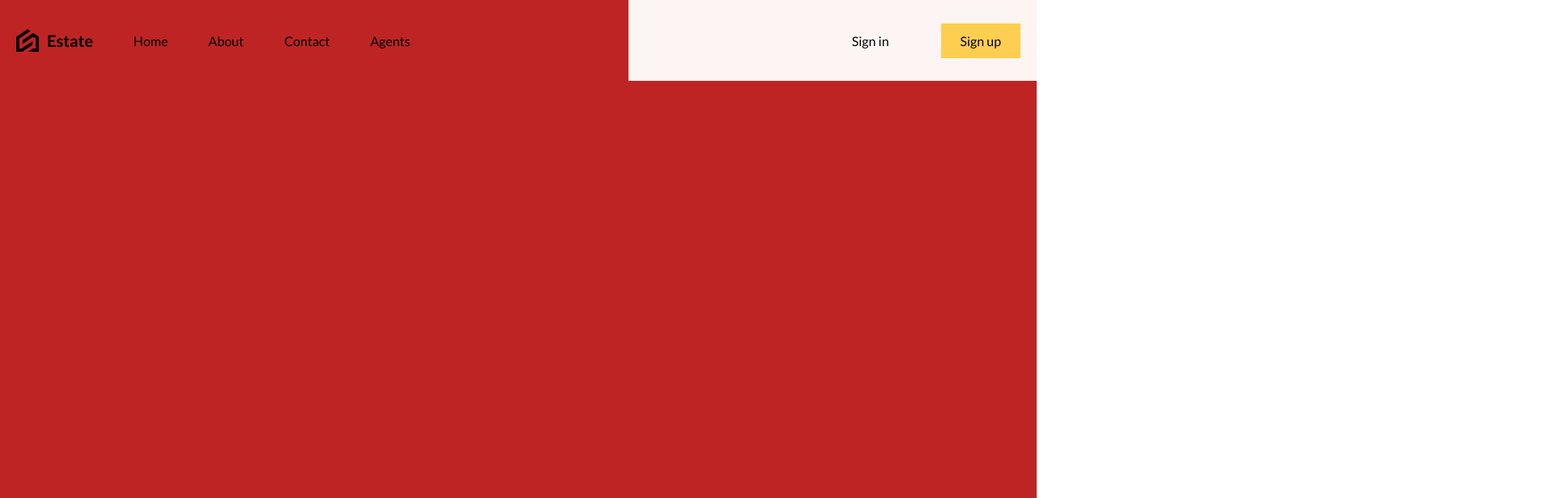
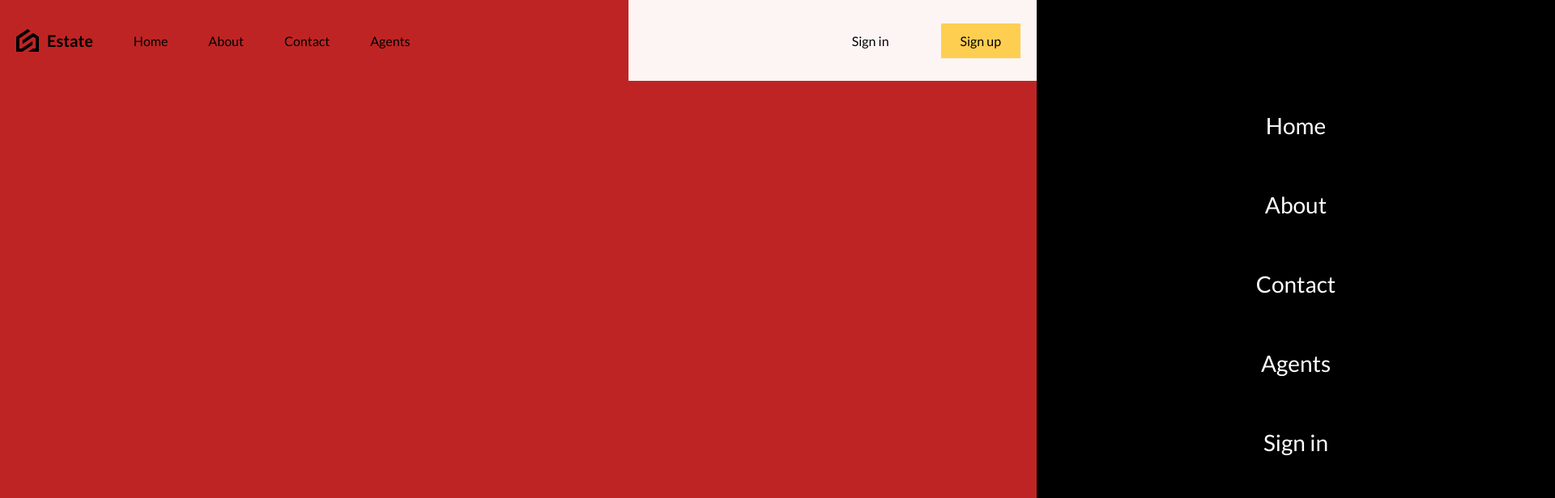
Before and after one commit to Nguyen-Trong-Hung/WEB2024, a React (Vite) app: page / in a window 1280 px wide. Shown: the top 616 px of the page at 81% size, 1920 px wide, since content can reach past the window. Built offline with nearby package versions, Linux system fonts and the light colour scheme.

Commit message:
Update navbar - menu part

```diff
--- a/src/components/navbar/Navbar.jsx
+++ b/src/components/navbar/Navbar.jsx
@@ -1,6 +1,8 @@
+import { useState } from "react";
 import "./Navbar.scss"
 
 function Navbar(){
+    const[open, setOpen] = useState(false)
     return(
         <nav>
             <div className="left">
@@ -16,6 +18,17 @@
             <div className="right">
                 <a href="/">Sign in</a>
                 <a href="/" className="register">Sign up</a>
+                <div className="menuIcon">
+                    <img src="/menu.png" alt="" onClick={() => setOpen((prev) => !prev)} />
+                </div>
+                <div className={open? "menu active" : "menu"}>
+                <a href="/">Home</a>
+                <a href="/">About</a>
+                <a href="/">Contact</a>
+                <a href="/">Agents</a>
+                <a href="/">Sign in</a>
+                <a href="/">Sign up</a>
+                </div>
             </div>
         </nav>
     )
--- a/src/components/navbar/Navbar.scss
+++ b/src/components/navbar/Navbar.scss
@@ -1,3 +1,5 @@
+@import "../../responsive.scss";
+
 nav{
     display: flex;
     justify-content: space-between;
@@ -6,6 +8,10 @@
 
     a{
         transition: all 0.6s ease;
+
+        @include sm{
+            display: none;
+        }
 
         &:hover{
             scale: 1.2;
@@ -27,6 +33,16 @@
             img{
                 width: 28px;
             }
+
+            span{
+                @include md{
+                    display: none;
+                }
+
+                @include sm{
+                    display: initial;
+                }
+            }
         }
     }
     .right{
@@ -37,6 +53,10 @@
         background-color: #fcf5f3;
         height: 100%;
 
+        @include md{
+            background-color: transparent;
+        }
+
         a{
             padding: 12px 24px;
             margin: 20px;
@@ -45,5 +65,46 @@
         .register{
             background-color: #fece51;
         }
+
+        .menuIcon{
+            display: none;
+            z-index: 999;
+
+
+            img{
+                width: 36px;
+                height: 36px;
+                cursor: pointer;
+            }
+            @include sm{
+                display: inline;
+            }
+        }
+
+        .menu{
+            position: absolute;
+            top: 0;
+            right: -50%;
+            background-color: black;
+            color: white;
+            height: 100vh;
+            width: 50%;
+            transition: all 1s ease;
+            display: flex;
+            flex-direction: column;
+            align-items: center;
+            justify-content: center;
+            font-size: 28px;
+
+            &.active{
+                right: 0;
+            }
+
+            @include sm{
+                a{
+                    display: initial;
+                }
+            }
+        }
     }
 }
```
